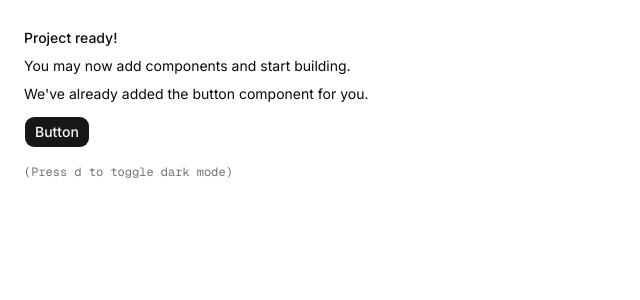
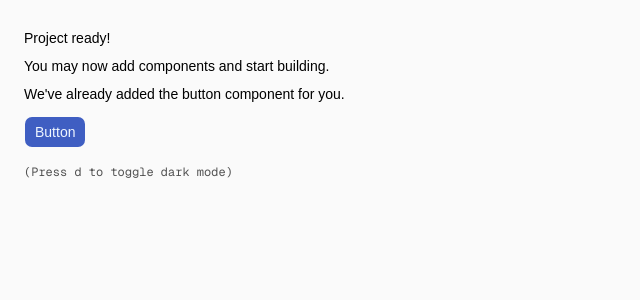
Before and after one commit to WUIX69/bentahub, a Next.js app: page / in a window 1280 px wide. Shown: the top 300 px of the page, without its empty margins (0-640 px from the left). Built offline with nearby package versions, Linux system fonts and the light colour scheme.

Commit message:
feat: update app THEME

```diff
--- a/src/app/globals.css
+++ b/src/app/globals.css
@@ -6,7 +6,7 @@
 
 @theme inline {
     --font-heading: var(--font-sans);
-    --font-sans: var(--font-sans);
+    --font-sans: Geist, sans-serif;
     --color-sidebar-ring: var(--sidebar-ring);
     --color-sidebar-border: var(--sidebar-border);
     --color-sidebar-accent-foreground: var(--sidebar-accent-foreground);
@@ -45,75 +45,143 @@
     --radius-2xl: calc(var(--radius) * 1.8);
     --radius-3xl: calc(var(--radius) * 2.2);
     --radius-4xl: calc(var(--radius) * 2.6);
+    --font-mono: Geist Mono, monospace;
+    --font-serif: Noto Serif Georgian, ui-serif, serif;
+    --radius: 0.5rem;
+    --tracking-tighter: calc(var(--tracking-normal) - 0.05em);
+    --tracking-tight: calc(var(--tracking-normal) - 0.025em);
+    --tracking-wide: calc(var(--tracking-normal) + 0.025em);
+    --tracking-wider: calc(var(--tracking-normal) + 0.05em);
+    --tracking-widest: calc(var(--tracking-normal) + 0.1em);
+    --tracking-normal: var(--tracking-normal);
+    --shadow-2xl: var(--shadow-2xl);
+    --shadow-xl: var(--shadow-xl);
+    --shadow-lg: var(--shadow-lg);
+    --shadow-md: var(--shadow-md);
+    --shadow: var(--shadow);
+    --shadow-sm: var(--shadow-sm);
+    --shadow-xs: var(--shadow-xs);
+    --shadow-2xs: var(--shadow-2xs);
+    --spacing: var(--spacing);
+    --letter-spacing: var(--letter-spacing);
+    --shadow-offset-y: var(--shadow-offset-y);
+    --shadow-offset-x: var(--shadow-offset-x);
+    --shadow-spread: var(--shadow-spread);
+    --shadow-blur: var(--shadow-blur);
+    --shadow-opacity: var(--shadow-opacity);
+    --color-shadow-color: var(--shadow-color);
+    --color-destructive-foreground: var(--destructive-foreground);
 }
 
 :root {
-    --background: oklch(1 0 0);
-    --foreground: oklch(0.145 0 0);
-    --card: oklch(1 0 0);
-    --card-foreground: oklch(0.145 0 0);
+    --background: oklch(0.9851 0 0);
+    --foreground: oklch(0 0 0);
+    --card: oklch(1 0 267.5100);
+    --card-foreground: oklch(0.2103 0 267.5100);
     --popover: oklch(1 0 0);
-    --popover-foreground: oklch(0.145 0 0);
-    --primary: oklch(0.205 0 0);
-    --primary-foreground: oklch(0.985 0 0);
-    --secondary: oklch(0.97 0 0);
-    --secondary-foreground: oklch(0.205 0 0);
-    --muted: oklch(0.97 0 0);
-    --muted-foreground: oklch(0.556 0 0);
-    --accent: oklch(0.97 0 0);
-    --accent-foreground: oklch(0.205 0 0);
-    --destructive: oklch(0.577 0.245 27.325);
-    --border: oklch(0.922 0 0);
-    --input: oklch(0.922 0 0);
-    --ring: oklch(0.708 0 0);
-    --chart-1: oklch(0.87 0 0);
-    --chart-2: oklch(0.556 0 0);
-    --chart-3: oklch(0.439 0 0);
-    --chart-4: oklch(0.371 0 0);
-    --chart-5: oklch(0.269 0 0);
-    --radius: 0.625rem;
-    --sidebar: oklch(0.985 0 0);
-    --sidebar-foreground: oklch(0.145 0 0);
-    --sidebar-primary: oklch(0.205 0 0);
-    --sidebar-primary-foreground: oklch(0.985 0 0);
-    --sidebar-accent: oklch(0.97 0 0);
-    --sidebar-accent-foreground: oklch(0.205 0 0);
-    --sidebar-border: oklch(0.922 0 0);
-    --sidebar-ring: oklch(0.708 0 0);
+    --popover-foreground: oklch(0 0 0);
+    --primary: oklch(0.5144 0.1605 267.4400);
+    --primary-foreground: oklch(0.9700 0.0140 254.6040);
+    --secondary: oklch(0.9400 0 0);
+    --secondary-foreground: oklch(0.2500 0 0);
+    --muted: oklch(0.9700 0 0);
+    --muted-foreground: oklch(0.4400 0 0);
+    --accent: oklch(0.9214 0.0248 257.6500);
+    --accent-foreground: oklch(0.2571 0.1161 272.2400);
+    --destructive: oklch(0.5800 0.2200 27);
+    --border: oklch(0.9200 0 0);
+    --input: oklch(0.9400 0 0);
+    --ring: oklch(0.5144 0.1605 267.4400);
+    --chart-1: oklch(0.9214 0.0248 257.6500);
+    --chart-2: oklch(0.7597 0.0804 267.0100);
+    --chart-3: oklch(0.6083 0.1247 272.7200);
+    --chart-4: oklch(0.5144 0.1605 267.4400);
+    --chart-5: oklch(0.2571 0.1161 272.2400);
+    --radius: 0.5rem;
+    --sidebar: oklch(1 0 267.5100);
+    --sidebar-foreground: oklch(0 0 0);
+    --sidebar-primary: oklch(0.5144 0.1605 267.4400);
+    --sidebar-primary-foreground: oklch(0.9700 0.0140 254.6040);
+    --sidebar-accent: oklch(0.9214 0.0248 257.6500);
+    --sidebar-accent-foreground: oklch(0.2571 0.1161 272.2400);
+    --sidebar-border: oklch(0.9200 0 0);
+    --sidebar-ring: oklch(0.5144 0.1605 267.4400);
+    --destructive-foreground: oklch(0.9700 0.0140 254.6040);
+    --font-sans: Geist, sans-serif;
+    --font-serif: Noto Serif Georgian, ui-serif, serif;
+    --font-mono: Geist Mono, monospace;
+    --shadow-color: oklch(0.2571 0.1161 272.24);
+    --shadow-opacity: 0.15;
+    --shadow-blur: 3px;
+    --shadow-spread: 0px;
+    --shadow-offset-x: 0.25px;
+    --shadow-offset-y: 1px;
+    --letter-spacing: 0em;
+    --spacing: 0.25rem;
+    --shadow-2xs: 0.25px 1px 3px 0px hsl(236.5829 64.2250% 21.4383% / 0.07);
+    --shadow-xs: 0.25px 1px 3px 0px hsl(236.5829 64.2250% 21.4383% / 0.07);
+    --shadow-sm: 0.25px 1px 3px 0px hsl(236.5829 64.2250% 21.4383% / 0.15), 0.25px 1px 2px -1px hsl(236.5829 64.2250% 21.4383% / 0.15);
+    --shadow: 0.25px 1px 3px 0px hsl(236.5829 64.2250% 21.4383% / 0.15), 0.25px 1px 2px -1px hsl(236.5829 64.2250% 21.4383% / 0.15);
+    --shadow-md: 0.25px 1px 3px 0px hsl(236.5829 64.2250% 21.4383% / 0.15), 0.25px 2px 4px -1px hsl(236.5829 64.2250% 21.4383% / 0.15);
+    --shadow-lg: 0.25px 1px 3px 0px hsl(236.5829 64.2250% 21.4383% / 0.15), 0.25px 4px 6px -1px hsl(236.5829 64.2250% 21.4383% / 0.15);
+    --shadow-xl: 0.25px 1px 3px 0px hsl(236.5829 64.2250% 21.4383% / 0.15), 0.25px 8px 10px -1px hsl(236.5829 64.2250% 21.4383% / 0.15);
+    --shadow-2xl: 0.25px 1px 3px 0px hsl(236.5829 64.2250% 21.4383% / 0.38);
+    --tracking-normal: 0em;
 }
 
 .dark {
-    --background: oklch(0.145 0 0);
-    --foreground: oklch(0.985 0 0);
-    --card: oklch(0.205 0 0);
-    --card-foreground: oklch(0.985 0 0);
-    --popover: oklch(0.205 0 0);
-    --popover-foreground: oklch(0.985 0 0);
-    --primary: oklch(0.922 0 0);
-    --primary-foreground: oklch(0.205 0 0);
-    --secondary: oklch(0.269 0 0);
-    --secondary-foreground: oklch(0.985 0 0);
-    --muted: oklch(0.269 0 0);
-    --muted-foreground: oklch(0.708 0 0);
-    --accent: oklch(0.269 0 0);
-    --accent-foreground: oklch(0.985 0 0);
-    --destructive: oklch(0.704 0.191 22.216);
-    --border: oklch(1 0 0 / 10%);
-    --input: oklch(1 0 0 / 15%);
-    --ring: oklch(0.556 0 0);
-    --chart-1: oklch(0.87 0 0);
-    --chart-2: oklch(0.556 0 0);
-    --chart-3: oklch(0.439 0 0);
-    --chart-4: oklch(0.371 0 0);
-    --chart-5: oklch(0.269 0 0);
-    --sidebar: oklch(0.205 0 0);
-    --sidebar-foreground: oklch(0.985 0 0);
-    --sidebar-primary: oklch(0.488 0.243 264.376);
-    --sidebar-primary-foreground: oklch(0.985 0 0);
-    --sidebar-accent: oklch(0.269 0 0);
-    --sidebar-accent-foreground: oklch(0.985 0 0);
-    --sidebar-border: oklch(1 0 0 / 10%);
-    --sidebar-ring: oklch(0.556 0 0);
+    --background: oklch(0 0 0);
+    --foreground: oklch(1 0 0);
+    --card: oklch(0.2103 0 267.5100);
+    --card-foreground: oklch(0.9461 0 0);
+    --popover: oklch(0.2103 0 267.5100);
+    --popover-foreground: oklch(1 0 0);
+    --primary: oklch(0.5144 0.1605 267.4400);
+    --primary-foreground: oklch(0.9700 0.0140 254.6040);
+    --secondary: oklch(0.2500 0 0);
+    --secondary-foreground: oklch(0.9400 0 0);
+    --muted: oklch(0.2300 0 0);
+    --muted-foreground: oklch(0.7200 0 0);
+    --accent: oklch(0.3200 0 0);
+    --accent-foreground: oklch(0.9214 0.0248 257.6500);
+    --destructive: oklch(0.7040 0.1910 22.2160);
+    --border: oklch(0.2600 0 0);
+    --input: oklch(0.3200 0 0);
+    --ring: oklch(0.5144 0.1605 267.4400);
+    --chart-1: oklch(0.9214 0.0248 257.6500);
+    --chart-2: oklch(0.7597 0.0804 267.0100);
+    --chart-3: oklch(0.6083 0.1247 272.7200);
+    --chart-4: oklch(0.5144 0.1605 267.4400);
+    --chart-5: oklch(0.2571 0.1161 272.2400);
+    --sidebar: oklch(0.2103 0 267.5100);
+    --sidebar-foreground: oklch(1 0 0);
+    --sidebar-primary: oklch(0.5144 0.1605 267.4400);
+    --sidebar-primary-foreground: oklch(0.9700 0.0140 254.6040);
+    --sidebar-accent: oklch(0.3200 0 0);
+    --sidebar-accent-foreground: oklch(0.9214 0.0248 257.6500);
+    --sidebar-border: oklch(0.2600 0 0);
+    --sidebar-ring: oklch(0.5144 0.1605 267.4400);
+    --destructive-foreground: oklch(0.9700 0.0140 254.6040);
+    --radius: 0.5rem;
+    --font-sans: Geist, sans-serif;
+    --font-serif: Noto Serif Georgian, ui-serif, serif;
+    --font-mono: Geist Mono, monospace;
+    --shadow-color: oklch(0.2571 0.1161 272.24);
+    --shadow-opacity: 0.15;
+    --shadow-blur: 3px;
+    --shadow-spread: 0px;
+    --shadow-offset-x: 0.25px;
+    --shadow-offset-y: 1px;
+    --letter-spacing: 0em;
+    --spacing: 0.25rem;
+    --shadow-2xs: 0.25px 1px 3px 0px hsl(236.5829 64.2250% 21.4383% / 0.07);
+    --shadow-xs: 0.25px 1px 3px 0px hsl(236.5829 64.2250% 21.4383% / 0.07);
+    --shadow-sm: 0.25px 1px 3px 0px hsl(236.5829 64.2250% 21.4383% / 0.15), 0.25px 1px 2px -1px hsl(236.5829 64.2250% 21.4383% / 0.15);
+    --shadow: 0.25px 1px 3px 0px hsl(236.5829 64.2250% 21.4383% / 0.15), 0.25px 1px 2px -1px hsl(236.5829 64.2250% 21.4383% / 0.15);
+    --shadow-md: 0.25px 1px 3px 0px hsl(236.5829 64.2250% 21.4383% / 0.15), 0.25px 2px 4px -1px hsl(236.5829 64.2250% 21.4383% / 0.15);
+    --shadow-lg: 0.25px 1px 3px 0px hsl(236.5829 64.2250% 21.4383% / 0.15), 0.25px 4px 6px -1px hsl(236.5829 64.2250% 21.4383% / 0.15);
+    --shadow-xl: 0.25px 1px 3px 0px hsl(236.5829 64.2250% 21.4383% / 0.15), 0.25px 8px 10px -1px hsl(236.5829 64.2250% 21.4383% / 0.15);
+    --shadow-2xl: 0.25px 1px 3px 0px hsl(236.5829 64.2250% 21.4383% / 0.38);
 }
 
 @layer base {
@@ -122,6 +190,7 @@
     }
   body {
     @apply bg-background text-foreground;
+    letter-spacing: var(--tracking-normal);
     }
   button:not(:disabled), [role="button"]:not(:disabled) {
     cursor: pointer;
```
